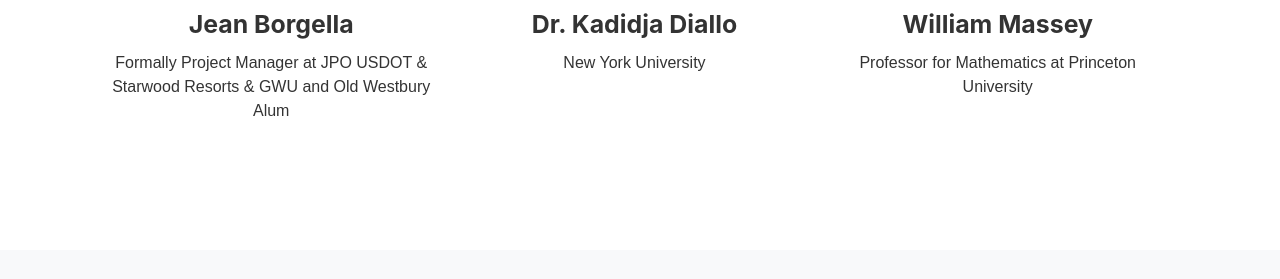
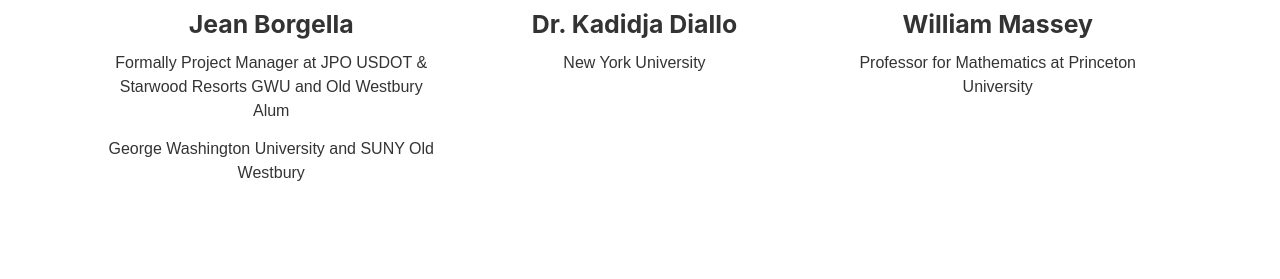
Before and after one commit to borgellaj/gatsbycs, a Gatsby site: page /about in a window 1280 px wide. Shown: the part 1053-1332 px from the top of the page. Built offline with nearby package versions, Linux system fonts and the light colour scheme; Gatsby itself is replaced by a stand-in of ours.

Commit message:
Update about.js

```diff
--- a/src/pages/about.js
+++ b/src/pages/about.js
@@ -38,7 +38,10 @@
 <img src={Borgella} alt="Jean Borgella"/>
 <h3 className="text-center">Jean Borgella</h3>
 <p className="leading-loose text-center">
-Formally Project Manager at JPO USDOT & Starwood Resorts & GWU and Old Westbury Alum
+Formally Project Manager at JPO USDOT & Starwood Resorts  GWU and Old Westbury Alum
+</p>
+ <p className="leading-loose text-center">
+ George Washington University and SUNY Old Westbury
 </p>
 </div>
 <div className="ColThree">
```
